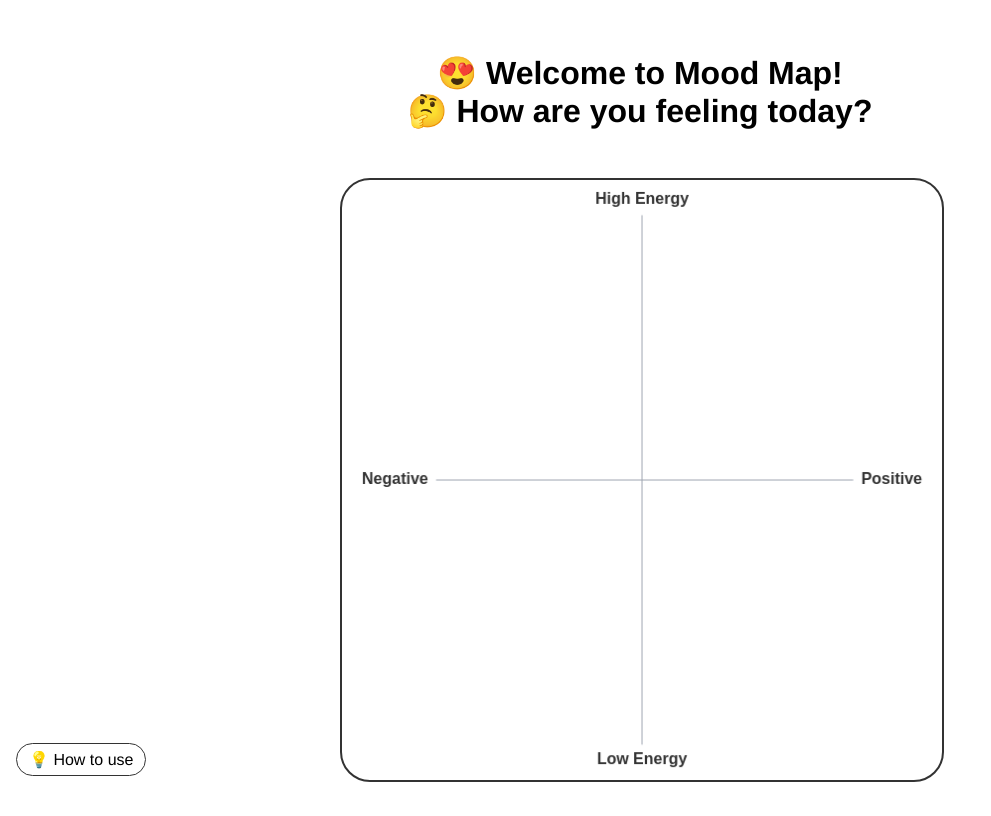
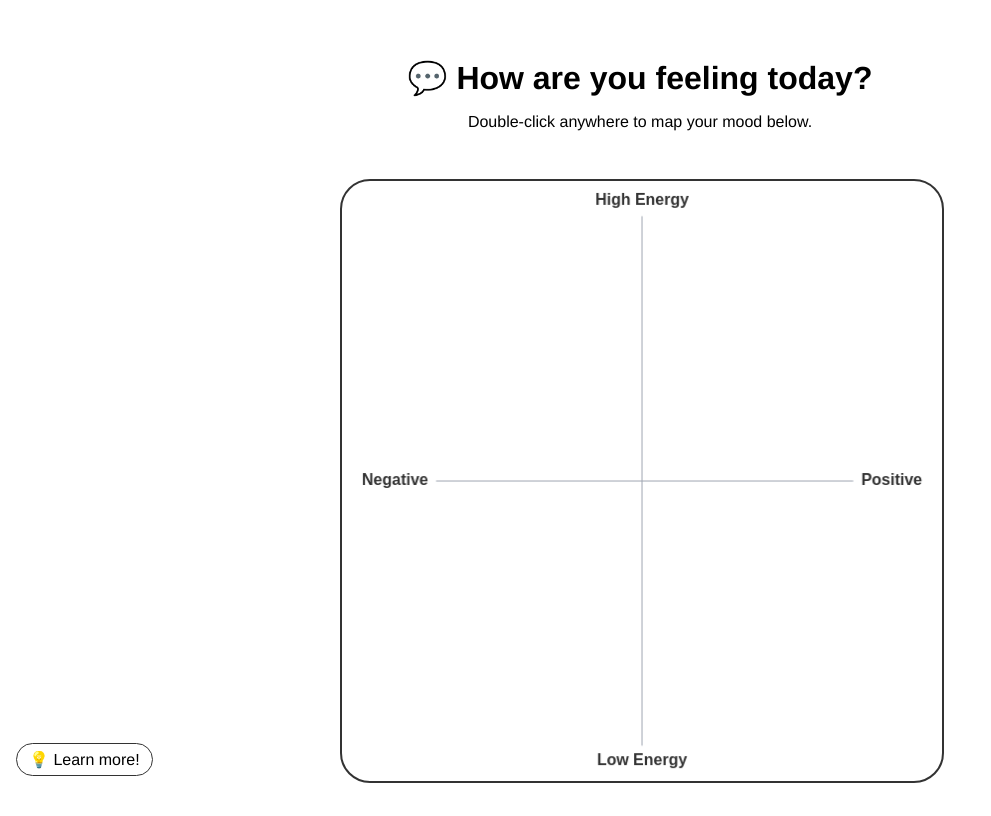
Before and after one commit to yizhang96/mood-map, a React (Vite) app: page / in a window 1280 px wide. Shown: the whole page, without its empty margins (0-991 px from the left). Built offline with nearby package versions, Linux system fonts and the light colour scheme; no server answers; the database is empty.

Commit message:
Update
UI changes

```diff
--- a/src/App.tsx
+++ b/src/App.tsx
@@ -6,14 +6,19 @@ import './index.css';
 export default function App() {
   return (
     <main className="min-h-screen flex flex-col items-center justify-center bg-gray-100 p-4">
-      <h1 className="text-3xl mb-4"
-      style={{
-        fontFamily: 'Helvetica, Arial, sans-serif',
-        textAlign:  'center',
-        margin:     '1rem 0'}}>
-        😍 Welcome to Mood Map!<br></br>
-        🤔 How are you feeling today?
-      </h1>
+      <h1
+        className="text-center font-extrabold text-2xl sm:text-3xl md:text-4xl leading-tight"
+        style={{ fontFamily: 'Helvetica, Arial, sans-serif', marginBottom: '1rem' }}
+      >
+      💬 How are you feeling today?
+    </h1>
+    <p
+      className="text-center text-lg sm:text-xl text-gray-700"
+      style={{ fontFamily: 'Helvetica, Arial, sans-serif', marginTop: '0' }}
+    >
+      Double-click anywhere to map your mood below.
+    </p>
+
       {/* Either omit width/height to use the 600×600 defaults: */}
       {/* <Circumplex /> */}
 
--- a/src/components/Circumplex.tsx
+++ b/src/components/Circumplex.tsx
@@ -41,7 +41,7 @@ export default function Circumplex({
   const [showTutorial, setShowTutorial] = useState(false);
 
   // your desired box size:
-  const BOX_W = 120;  // a bit smaller than before
+  const BOX_W = 140;  // a bit smaller than before
   const BOX_H = 40;
 
   //define function for mapping valence-arousal to colors
@@ -420,12 +420,14 @@ const handlePointerMove = (e: React.PointerEvent<HTMLCanvasElement>) => {
         top:          inputPos.y,
         transform:    'translate(-50%, -50%)',
         display:      'flex',
-      gap:          '4px',
-      background:   'rgba(255,255,255,0.9)',
-      padding:      '4px 6px',
-      borderRadius: '4px',
-      boxShadow:    '0 1px 4px rgba(0,0,0,0.15)',
+        gap:          '6px',
+        background:   '#fff',
+        padding:      '6px 10px',
+        borderRadius: '9999px',  // pill shape
+        border:       '1.5px solid #333',
+        boxShadow:    '0 4px 12px rgba(0, 0, 0, 0.15)',
         zIndex:       10,
+        alignItems:   'center',
         }}
     >
         <input
@@ -433,21 +435,27 @@ const handlePointerMove = (e: React.PointerEvent<HTMLCanvasElement>) => {
         value={inputValue}
         onChange={e => setInputValue(e.target.value)}
         onKeyDown={handleInputKeyDown}
-      placeholder="Label (opt.)"
+        placeholder="Label (optional)"
         style={{
-        fontSize: '0.9em',
-        padding:  '4px 6px',
-        width:    `${BOX_W - 40}px`,  // leave room for two small buttons
-        height:   '32px',
+            fontSize:     '0.9em',
+            padding:      '6px 10px',
+            width:        `${BOX_W - 40}px`,
+            height:       '30px',
+            border:       'none',
+            outline:      'none',
+            fontFamily:   'Helvetica, Arial, sans-serif',
+            background:   'transparent',
         }}
         />
         <button
         onClick={handleSubmitClick}
         style={{
-        fontSize: '0.9em',
-        padding:  '4px 8px',
-        height:   '32px',
-        cursor:   'pointer',
+            fontSize: '1em',
+            background: 'transparent',
+            border: 'none',
+            cursor: 'pointer',
+            padding: '0 6px',
+            lineHeight: 1,
         }}
         >
         ✓
@@ -455,16 +463,19 @@ const handlePointerMove = (e: React.PointerEvent<HTMLCanvasElement>) => {
         <button
         onClick={handleCancelClick}
         style={{
-        fontSize: '0.9em',
-        padding:  '4px 8px',
-        height:   '32px',
-        cursor:   'pointer',
+            fontSize: '1em',
+            background: 'transparent',
+            border: 'none',
+            cursor: 'pointer',
+            padding: '0 6px',
+            lineHeight: 1,
         }}
         >
         ✕
         </button>
     </div>
     )}
+
 
       {/* Hover tooltip */}
       {hoverLabel && hoverPos && (() => {
@@ -525,7 +536,7 @@ const handlePointerMove = (e: React.PointerEvent<HTMLCanvasElement>) => {
         gap:            '4px',
       }}
       >
-      💡 How to use
+      💡 Learn more!
       </button>
 
       {showTutorial && (
```
Lines whose indentation alone changed are shown as unchanged.
